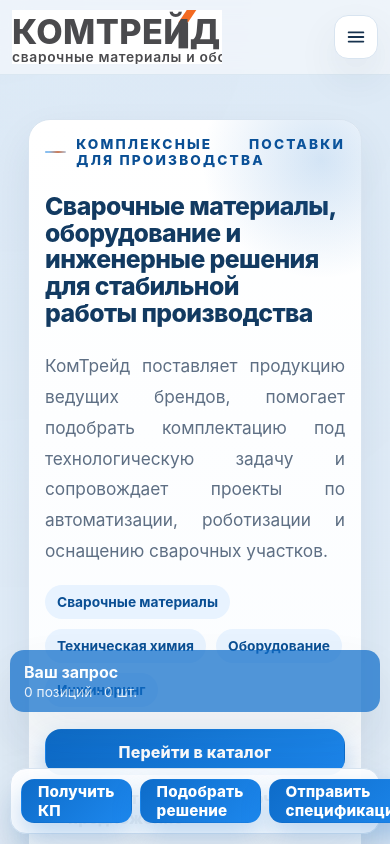
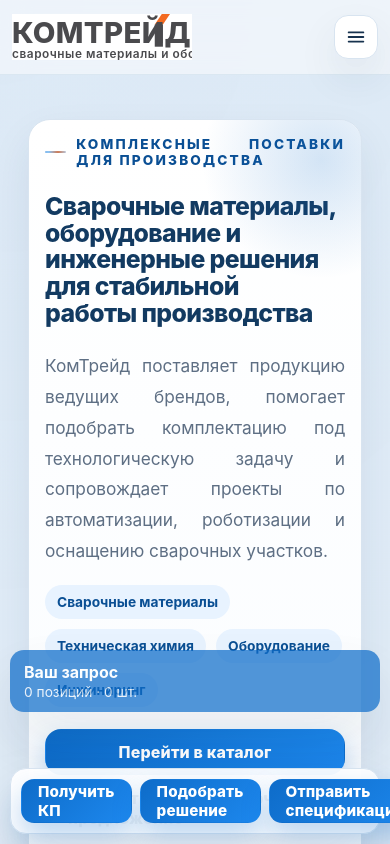
Before and after one commit to manitip/reborebo, a plain HTML site: page index.html in a window 390 px wide. Shown: the top 844 px of the page. Drawn offline with Linux system fonts and the light colour scheme.

Commit message:
Reduce header logo size

```diff
--- a/assets/css/styles.css
+++ b/assets/css/styles.css
@@ -200,9 +200,10 @@ button,input,textarea,select{font:inherit}
 }
 .logo{display:flex;align-items:center;color:var(--text)}
 .logo-image{width:320px;max-width:100%;height:auto}
+.site-header .logo-image{width:260px}
 
 @media (max-width: 720px){
-  .logo-image{width:250px}
+  .site-header .logo-image{width:220px}
 }
 .nav-links{display:flex;column-gap:4px;row-gap:4px;align-items:center;justify-content:center;flex-wrap:nowrap}
 .nav-links a{
@@ -870,7 +871,7 @@ button,input,textarea,select{font:inherit}
 @media (max-width: 430px){
   .container,.small-container{width:min(calc(100% - 24px), var(--max))}
   .hero-shell,.page-hero-shell,.compact-hero-shell,.panel,.card,.surface{padding:16px}
-  .logo-image{width:210px}
+  .site-header .logo-image{width:180px}
   .mobile-toggle{width:44px;height:44px}
   .catalog-sidebar-mobile-trigger{width:100%}
   .btn{width:100%;max-width:100%}
```
